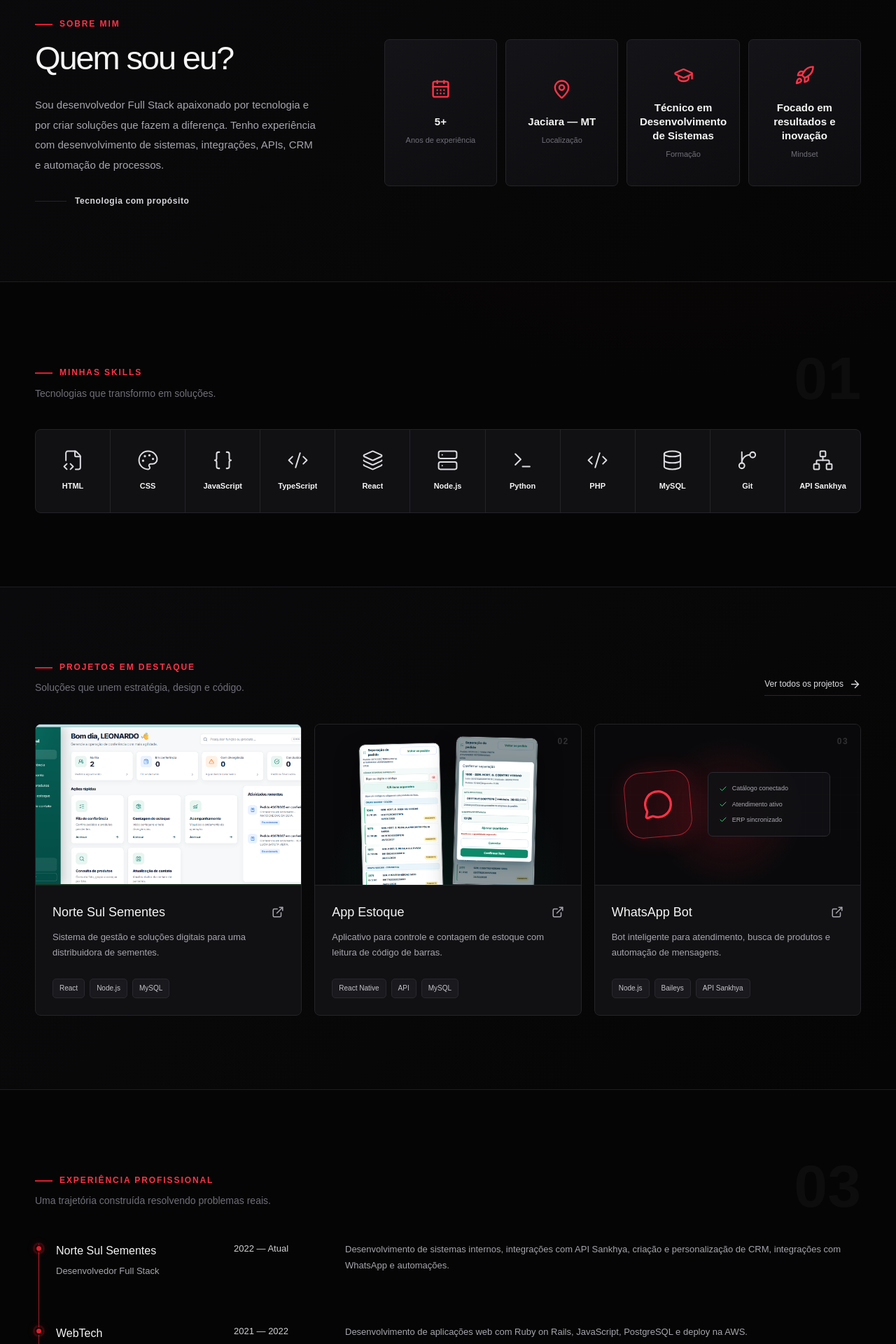
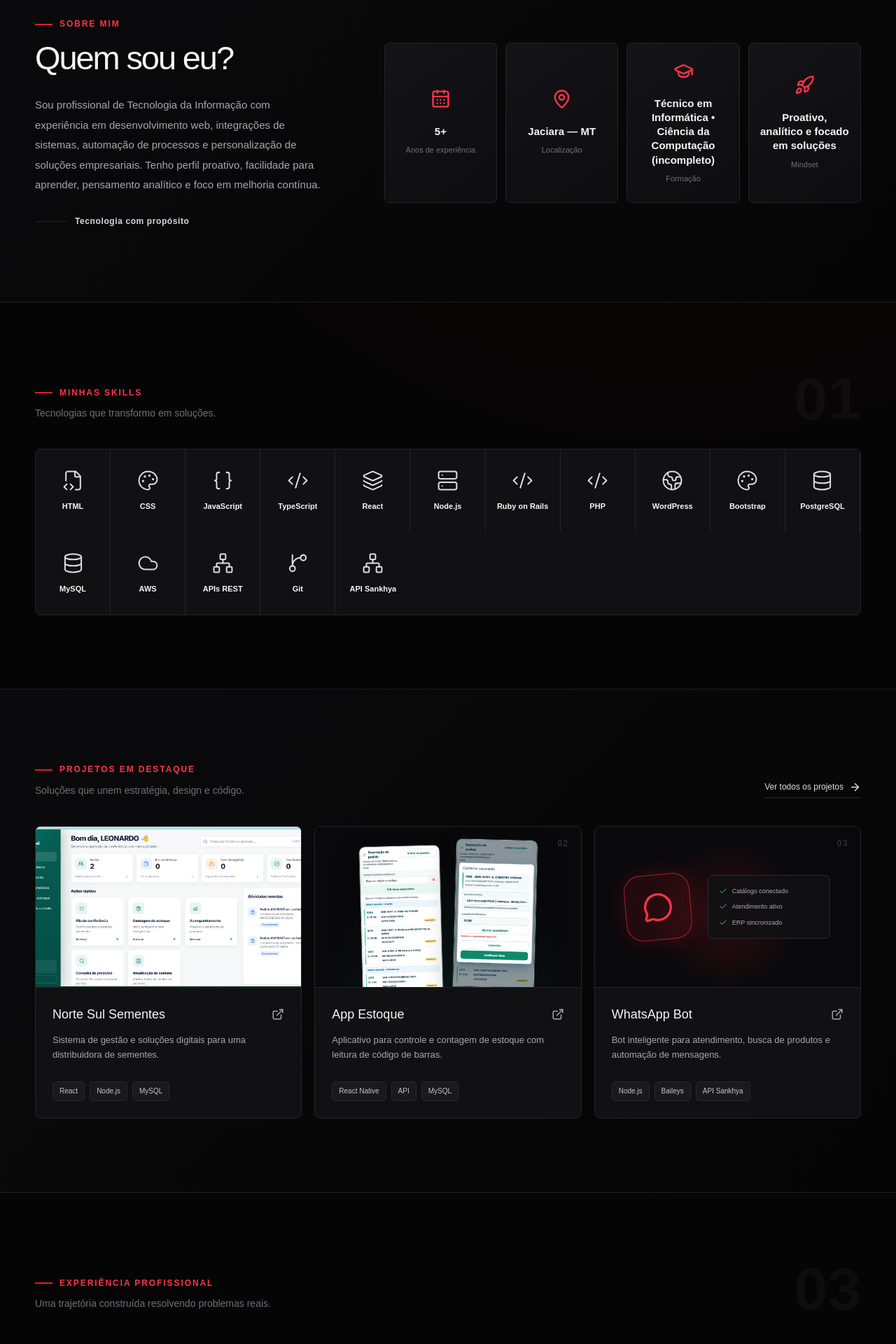
Before and after one commit to leo9694/portfolio-leonardo-gabriel, a Next.js app: page / in a window 1280 px wide. Shown: the part 880-2800 px from the top of the page at 70% size. Built offline with nearby package versions, Linux system fonts and the light colour scheme.

Commit message:
Update professional profile and experience

```diff
--- a/app/components/Portfolio.tsx
+++ b/app/components/Portfolio.tsx
@@ -119,10 +119,11 @@ export function Portfolio() {
             <div className="hero-copy reveal">
               <span className="hero-kicker">Olá, eu sou</span>
               <h1>Leonardo <span>Gabriel</span></h1>
-              <p className="hero-role">Desenvolvedor Full Stack</p>
+              <p className="hero-role">Desenvolvedor de Sistemas • Analista de TI</p>
               <p className="hero-description">
-                Desenvolvo aplicações web modernas, rápidas e responsivas, com foco em
-                experiência do usuário, integrações e automação de processos.
+                Desenvolvo e personalizo sistemas web, integrações e automações,
+                conectando aplicações, ERPs, bancos de dados e plataformas externas às
+                necessidades reais do negócio.
               </p>
               <div className="hero-actions">
                 <a className="button button--primary" href="#projetos">
@@ -143,7 +144,7 @@ export function Portfolio() {
               <div className="portrait-card">
                 {profile.photo ? (
                   // eslint-disable-next-line @next/next/no-img-element
-                  <img src={profile.photo} alt="Leonardo Gabriel, Desenvolvedor Full Stack" />
+                  <img src={profile.photo} alt="Leonardo Gabriel, Desenvolvedor de Sistemas e Analista de TI" />
                 ) : (
                   <div className="portrait-placeholder">
                     <UserRound size={88} strokeWidth={1} />
@@ -171,9 +172,10 @@ export function Portfolio() {
             <div className="about-copy reveal">
               <SectionHeading eyebrow="Sobre mim" title="Quem sou eu?" />
               <p>
-                Sou desenvolvedor Full Stack apaixonado por tecnologia e por criar
-                soluções que fazem a diferença. Tenho experiência com desenvolvimento de
-                sistemas, integrações, APIs, CRM e automação de processos.
+                Sou profissional de Tecnologia da Informação com experiência em
+                desenvolvimento web, integrações de sistemas, automação de processos e
+                personalização de soluções empresariais. Tenho perfil proativo,
+                facilidade para aprender, pensamento analítico e foco em melhoria contínua.
               </p>
               <div className="about-signature"><span />Tecnologia com propósito</div>
             </div>
@@ -185,10 +187,10 @@ export function Portfolio() {
                 <MapPin /><strong>Jaciara — MT</strong><span>Localização</span>
               </article>
               <article className="stat-card">
-                <GraduationCap /><strong>Técnico em Desenvolvimento de Sistemas</strong><span>Formação</span>
+                <GraduationCap /><strong>Técnico em Informática • Ciência da Computação (incompleto)</strong><span>Formação</span>
               </article>
               <article className="stat-card">
-                <Rocket /><strong>Focado em resultados e inovação</strong><span>Mindset</span>
+                <Rocket /><strong>Proativo, analítico e focado em soluções</strong><span>Mindset</span>
               </article>
             </div>
           </div>
--- a/app/data/portfolio.ts
+++ b/app/data/portfolio.ts
@@ -1,15 +1,16 @@
 import {
   Braces,
+  Cloud,
   Code2,
   Database,
   FileCode2,
   GitBranch,
+  Globe2,
   Layers3,
   Network,
   Palette,
   Server,
   Smartphone,
-  Terminal,
 } from "lucide-react";
 
 export const navigation = [
@@ -28,9 +29,14 @@ export const skills = [
   { name: "TypeScript", icon: Code2 },
   { name: "React", icon: Layers3 },
   { name: "Node.js", icon: Server },
-  { name: "Python", icon: Terminal },
+  { name: "Ruby on Rails", icon: Code2 },
   { name: "PHP", icon: Code2 },
+  { name: "WordPress", icon: Globe2 },
+  { name: "Bootstrap", icon: Palette },
+  { name: "PostgreSQL", icon: Database },
   { name: "MySQL", icon: Database },
+  { name: "AWS", icon: Cloud },
+  { name: "APIs REST", icon: Network },
   { name: "Git", icon: GitBranch },
   { name: "API Sankhya", icon: Network },
 ];
@@ -79,30 +85,44 @@ export const projects = [
 export const experiences = [
   {
     company: "Norte Sul Sementes",
-    period: "2022 — Atual",
-    role: "Desenvolvedor Full Stack",
+    period: "2 anos",
+    role: "Desenvolvedor de Sistemas / Analista de TI",
     description:
-      "Desenvolvimento de sistemas internos, integrações com API Sankhya, criação e personalização de CRM, integrações com WhatsApp e automações.",
+      "Desenvolvimento e personalização de sistemas internos e CRM, integrações com a API do ERP Sankhya, WhatsApp, bancos de dados e plataformas externas, além de automações para rotinas administrativas, comerciais e operacionais.",
   },
   {
     company: "WebTech",
-    period: "2021 — 2022",
-    role: "Estagiário Desenvolvedor",
+    period: "08/2021 — 2022",
+    role: "Programador Web",
     description:
-      "Desenvolvimento de aplicações web com Ruby on Rails, JavaScript, PostgreSQL e deploy na AWS.",
+      "Desenvolvimento e manutenção de sistemas de compensação previdenciária utilizados pelos estados do Rio Grande do Norte e Pará, utilizando Ruby on Rails, JavaScript, PostgreSQL, SQL, Bootstrap e AWS.",
   },
   {
-    company: "UFMT",
-    period: "2019 — 2021",
-    role: "Estagiário Desenvolvedor",
+    company: "WebTech",
+    period: "11/2020 — 08/2021",
+    role: "Estagiário de Desenvolvimento Web",
     description:
-      "Desenvolvimento de sistemas e sites com PHP, HTML, CSS, Bootstrap e WordPress.",
+      "Apoio no desenvolvimento, testes e manutenção de sistemas de compensação previdenciária com Ruby on Rails, JavaScript, PostgreSQL e Bootstrap.",
+  },
+  {
+    company: "EIT — UFMT",
+    period: "04/2019 — 09/2021",
+    role: "Estagiário de Desenvolvimento Web",
+    description:
+      "Desenvolvimento e manutenção de portal institucional em WordPress, com publicação de notícias, notificações, cadastro de e-mails, carrosséis e linha do tempo.",
+  },
+  {
+    company: "PRAE — UFMT",
+    period: "04/2017 — 09/2018",
+    role: "Estagiário de Desenvolvimento Web",
+    description:
+      "Levantamento de necessidades e desenvolvimento autônomo de um sistema para cadastro de alunos e análise de perfis utilizando PHP, HTML, Bootstrap e MySQL.",
   },
 ];
 
 export const socialLinks = {
   github: "https://github.com/",
-  linkedin: "https://www.linkedin.com/",
+  linkedin: "https://www.linkedin.com/in/leonardo-gabriel-42a861210",
   instagram: "https://www.instagram.com/",
   email: "mailto:leop.gabriel9@gmail.com",
   whatsapp:
--- a/app/layout.tsx
+++ b/app/layout.tsx
@@ -14,20 +14,20 @@ const geistMono = Geist_Mono({
 
 export const metadata: Metadata = {
   metadataBase: new URL("https://leonardogabriel.dev"),
-  title: "Leonardo Gabriel | Desenvolvedor Full Stack",
+  title: "Leonardo Gabriel | Desenvolvedor de Sistemas e Analista de TI",
   description:
-    "Aplicações web modernas, integrações, APIs, CRM e automação de processos.",
+    "Desenvolvimento web, integrações de sistemas, CRM e automação de processos.",
   openGraph: {
-    title: "Leonardo Gabriel | Desenvolvedor Full Stack",
-    description: "Aplicações web, integrações e automação.",
+    title: "Leonardo Gabriel | Desenvolvedor de Sistemas e Analista de TI",
+    description: "Desenvolvimento web, integrações de sistemas, CRM e automação.",
     type: "website",
     locale: "pt_BR",
     images: [{ url: "/og.png", width: 1792, height: 1024, alt: "Leonardo Gabriel — Desenvolvedor Full Stack" }],
   },
   twitter: {
     card: "summary_large_image",
-    title: "Leonardo Gabriel | Desenvolvedor Full Stack",
-    description: "Aplicações web, integrações e automação.",
+    title: "Leonardo Gabriel | Desenvolvedor de Sistemas e Analista de TI",
+    description: "Desenvolvimento web, integrações de sistemas, CRM e automação.",
     images: ["/og.png"],
   },
   icons: {
--- a/app/page.tsx
+++ b/app/page.tsx
@@ -2,9 +2,9 @@ import type { Metadata } from "next";
 import { Portfolio } from "./components/Portfolio";
 
 export const metadata: Metadata = {
-  title: "Leonardo Gabriel | Desenvolvedor Full Stack",
+  title: "Leonardo Gabriel | Desenvolvedor de Sistemas e Analista de TI",
   description:
-    "Portfólio de Leonardo Gabriel, Desenvolvedor Full Stack especializado em aplicações web, integrações e automação.",
+    "Portfólio de Leonardo Gabriel, profissional de TI com experiência em desenvolvimento web, integrações de sistemas, CRM e automação.",
 };
 
 export default function Home() {
```
